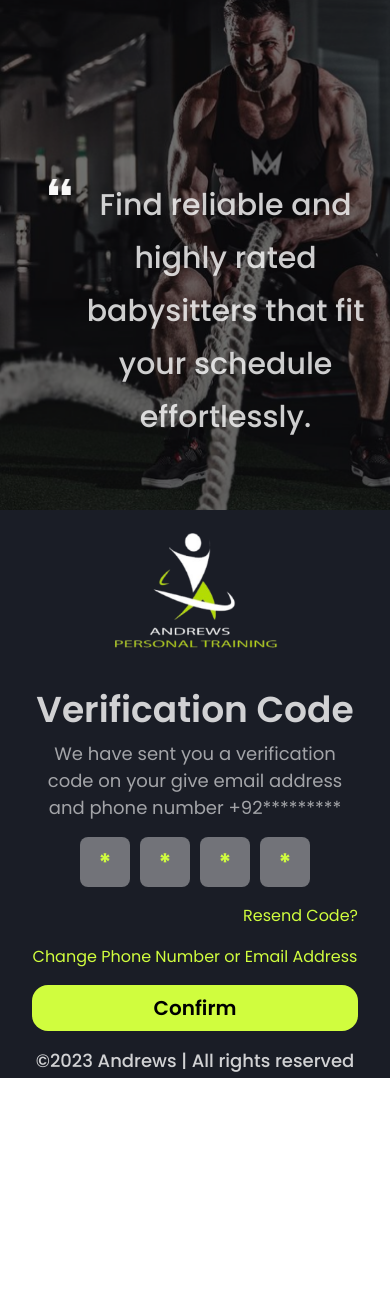
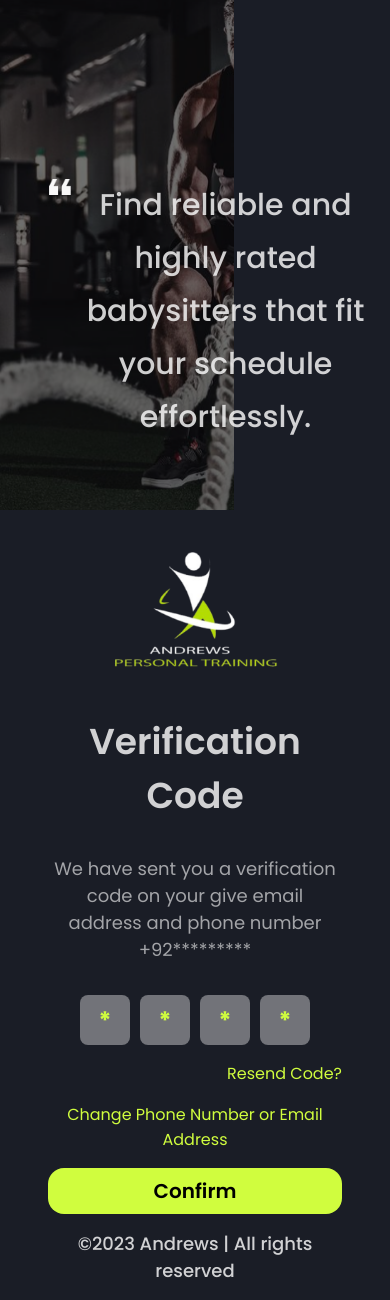
Before and after one commit to AleenaJabeen/gym-website, a React (Create React App) app: page /verification in a window 390 px wide. Before the commit the page ends 1078 px from the top, so only its background shows below. Built offline with nearby package versions, Linux system fonts and the light colour scheme.

Commit message:
login button issues resolved

```diff
--- a/src/components/VerificationComponent/Verfication.jsx
+++ b/src/components/VerificationComponent/Verfication.jsx
@@ -7,10 +7,10 @@ import VerificationForm from "./VerificationForm";
 function Verfication() {
   return (
     <div className={styles.verification}>
-      <div className={styles.wrapper}>
+
         <VerificationForm />
         <RightSide img={image} />
-      </div>
+
     </div>
   );
 }
--- a/src/styles/LoginComponentStyles/Login.module.css
+++ b/src/styles/LoginComponentStyles/Login.module.css
@@ -13,21 +13,24 @@
   padding: 0;
   margin: 0;
   font-family: "Poppins",sans-serif;
+  overflow-x: hidden;
 }
 .login{
+  width: 100vw;
   background-color: var(--secondary-color);
   display: flex;
-  justify-content: center;
+ justify-content: center;
   align-items: flex-start;
+  overflow: hidden;
 }
 .leftSide{
-  max-width: 100%;
-  width: 37.25vw;
+  width: 40vw;
   display: flex;
   justify-content: space-between;
   align-items: center;
   flex-direction: column;
-  padding:1rem  2.6rem;
+  padding:1rem 5rem;
+
 }
 .leftSide p{
  width: 100%;
@@ -106,12 +109,12 @@ color: var(--tertiary-text-color);
  width: 100%;
  background-color: var(--primary-color);
  border:none;
-min-height: 60px;
+ padding: 8px 0;
+max-height: 65px;
 text-decoration: none;
 border-radius: 16px;
 font-size: 20px;
 font-weight: 600;
-line-height: 30px;
 color:  rgba(1, 1, 1, 1);
 }
 input[type="text"], input[type="password"], input[type="email"]:focus{
@@ -155,6 +158,7 @@ height: 0px;
   align-items: center;
   width:100%;
   gap: 1rem;
+  padding-bottom:1rem ;
 }
 .icons{
   display: flex;
@@ -169,10 +173,14 @@ border-radius: 5px;
 
 
 }
+.rightSide{
+  width: 60vw;
+}
 .rightSide img{
-float: right;
+width: 60vw;
 object-fit: cover;
 position: relative;
+overflow: hidden;
 }
 .quoteBlock {
   display: flex;
@@ -208,7 +216,6 @@ color: var(--copy-text-color);
 flex-direction: column-reverse;
 width: 100vw;
 
-
   }
   .leftSide{
       width: 100vw;
@@ -216,7 +223,7 @@ width: 100vw;
 
   }
   .loginForm{
-      max-width: 100%;
+      width: 100%;
   }
   .rightSide img{
      width: 100vw;
--- a/src/styles/VerificationStyles/Verification.module.css
+++ b/src/styles/VerificationStyles/Verification.module.css
@@ -1,20 +1,17 @@
 .verification {
   background-color: var(--secondary-color);
-}
-.wrapper {
   display: flex;
   justify-content: space-between;
   align-items: flex-start;
 }
 .verificationForm {
-  max-width: 45vw;
+  width: 40vw;
   display: flex;
-  justify-content: center;
+  justify-content: space-between;
   align-items: center;
   flex-direction: column;
   gap: 1rem;
-  padding: 0.25rem 2rem;
-  overflow-y: auto;
+  padding: 0.25rem 5rem;
 }
 .logo {
   max-width: 281px;
@@ -30,24 +27,31 @@
   text-align: center;
   color: var(--copy-text-color);
   padding: 1rem 0;
+  line-height: 54px;
 }
 .text p {
-    text-align: center;
+  text-align: center;
   font-weight: 400;
   font-size: 18px;
+  padding: 1rem 0;
   color: var(--primary-text-color);
 }
 .btn {
   background-color: var(--primary-color);
+  max-width: 482px;
   width: 100%;
   color: black;
   border-radius: 16px;
-  padding: 8px;
   border: none;
   font-size: 20px;
   font-weight: 600;
   text-align: center;
   text-decoration: none;
+  display: flex;
+  justify-content: center;
+  align-items: center;
+  padding: 8px;
+  max-height: 65px;
 }
 .resend {
   font-size: 16px;
@@ -106,18 +110,17 @@
   color: transparent;
 }
 
-@media (max-width: 767px) {
-  .verification {
-    max-height: auto;
-  }
-  .wrapper {
-    display: flex;
-    flex-wrap: wrap-reverse;
-  }
-  .verificationForm {
-    max-width: 100vw;
+@media (max-width: 1024px) {
+  .verification{
+    flex-direction: column-reverse;
     width: 100vw;
-    max-height: auto;
-    height: auto;
-  }
+
+      }
+  .verificationForm{
+    width: 100vw;
+    padding: 1rem 3rem;
 }
+.btn{
+  width: 100%;
+}
+}
```
